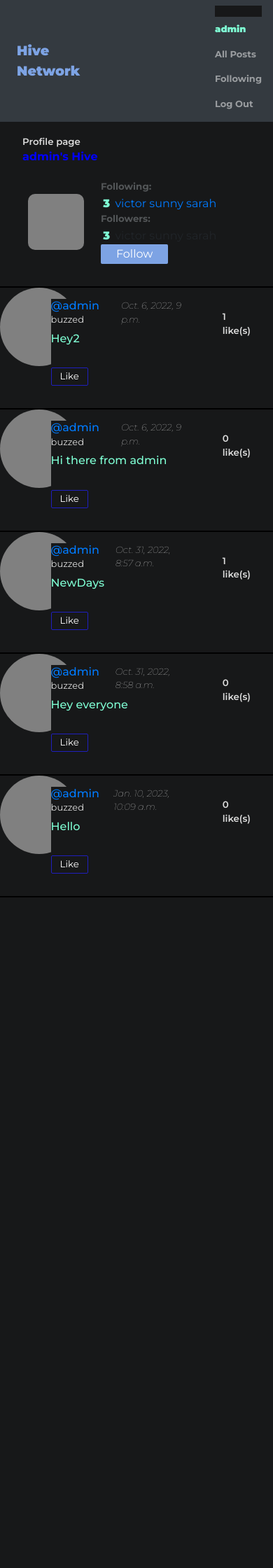
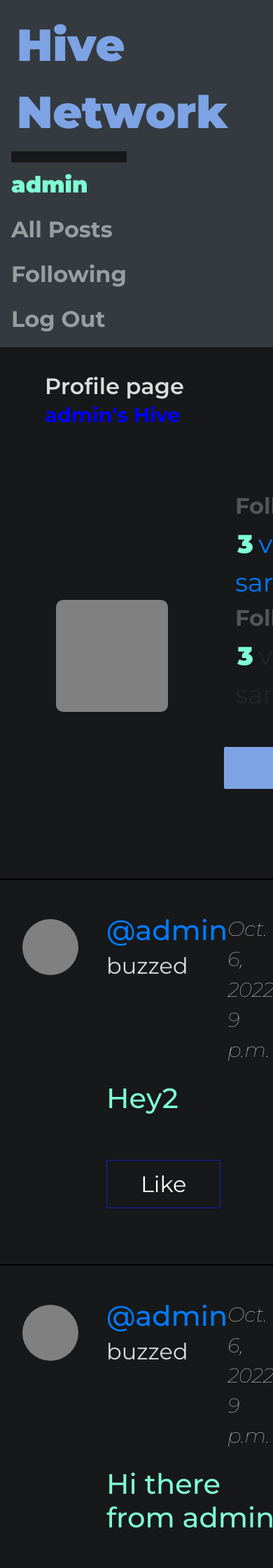
Before and after one commit to Victor-UGB/HiveNetwork, a Django app: page /profile/admin in a window 390 px wide; the page is wider, and only the part inside the window is pictured. Shown: the top 2240 px of that part at 70% size. Before the commit the page ends 1282 px from the top of that part, so only its background shows below. Run offline with Django 3.2, Linux system fonts and the light colour scheme; data comes from the database, SQL or seed files in the repository; some libraries are stand-ins or nearby versions.

Commit message:
new dev commit

```diff
--- a/network/static/network/styles.css
+++ b/network/static/network/styles.css
@@ -70,6 +70,7 @@
 
 .buzz-profile-pic{
     min-width: 3rem !important;
+    padding: 1.5rem;
 }
 
 .like_button{
@@ -120,7 +121,7 @@
     border-radius: 2px;
 }
 
-@media only screen and (min-width: 600px){
+@media all and (max-width: 980px){
     body{
         min-width: 100% !important;
     }
@@ -166,6 +167,10 @@
     .buzz-profile-pic {
         min-width: 8rem !important;
         padding: 1.5rem;
+    }
+    .buzz-profile-pic div{
+        width: 5rem !important;
+        height: 5rem !important;
     }
     .buzz-body{
         padding: 2rem .5rem;
--- a/network/templates/network/index.html
+++ b/network/templates/network/index.html
@@ -19,7 +19,7 @@
         {% for post in posts %}
         <div class="buzz-body">
             <div class="buzz-profile-pic">
-                <div style="background-color:gray; height:5rem; width: 7rem; height:7rem; border-radius:100px;"></div>
+                <div style="background-color:gray; width: 3.5rem; height:3.5rem; border-radius:100px;"></div>
             </div>
             <div class="buzz">
                 <div style="display:flex; justify-content: space-between;">
--- a/network/templates/network/profile.html
+++ b/network/templates/network/profile.html
@@ -10,7 +10,6 @@
 <div class="profile-summary">
     <div class="profile-summary-img" style="align-self: center; padding: .5rem;">
         <div style="background-color:gray; height:5rem; width: 5rem; border-radius:10px;">
-
         </div>
     </div>
     <div style="display:flex; flex-wrap: wrap; justify-content: start;">
@@ -22,7 +21,7 @@
             <h8 style="margin-bottom:0px;"><a href={% url 'following_posts' user%}> {{following}} </a></h8>
             {% endfor %}
         </div>
-        <div style="margin: 0rem 1rem; align-self: center;">
+        <div class="profile-summary-follow" style="margin: 0rem 1rem; align-self: center;">
             <p style="color:#535658; font-weight:700; font-size: smaller; margin-bottom:2px;">Followers:</p>
             <h8 style="color: aquamarine; font-weight:900; padding:0rem .2rem;">{{followers.count}}</h8>
             {% for follower in followers.all%}
@@ -40,7 +39,7 @@
 {% for post in posts%}
 <div class="buzz-body">
     <div class="buzz-profile-pic">
-        <div style="background-color:gray; width: 7rem; height:7rem; border-radius:100px;"></div>
+        <div style="background-color:gray; width: 3.5rem; height:3.5rem; border-radius:100px;"></div>
     </div>
     <div class="buzz">
         <div style="display:flex; justify-content: space-between;">
```
